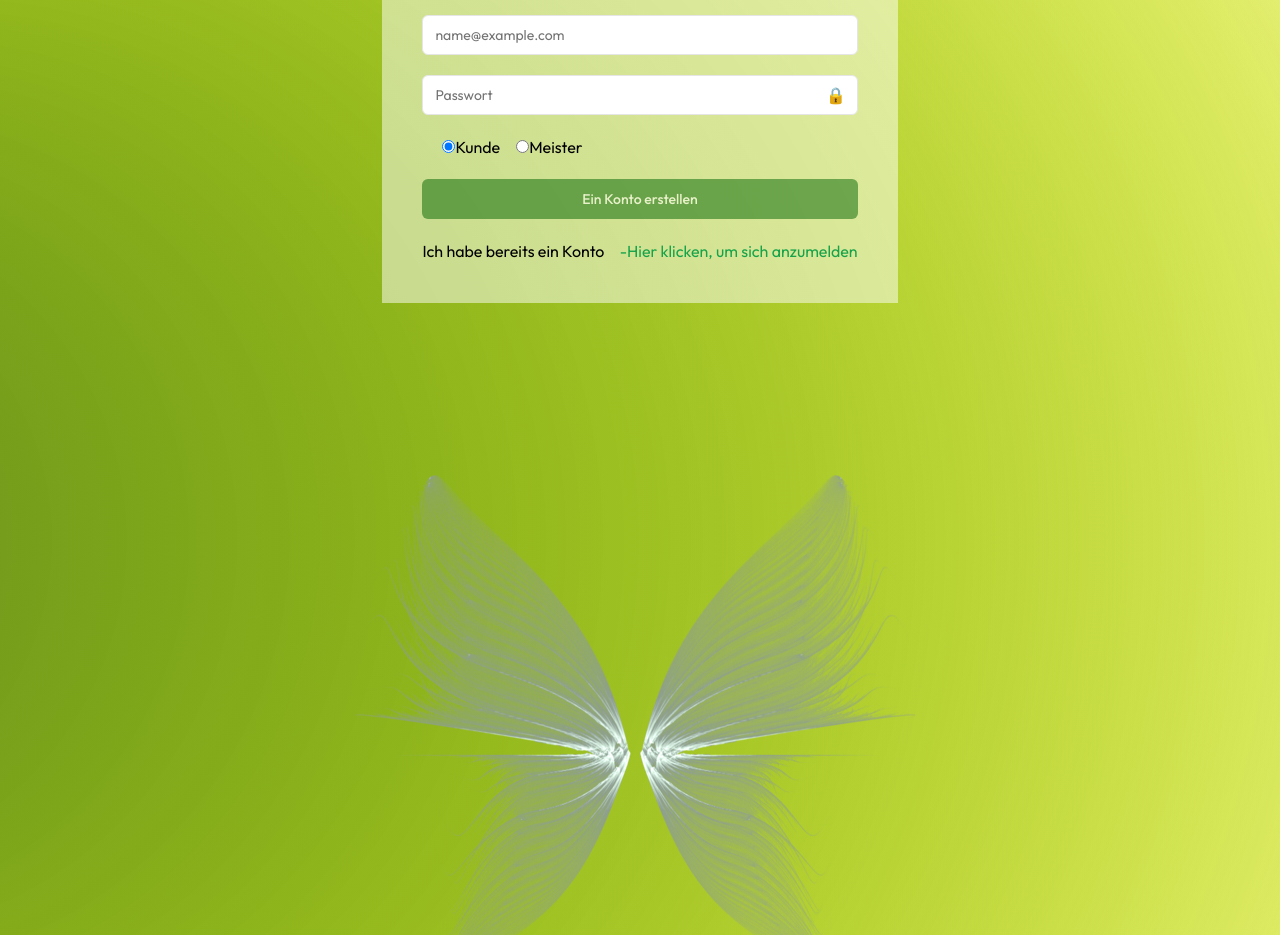
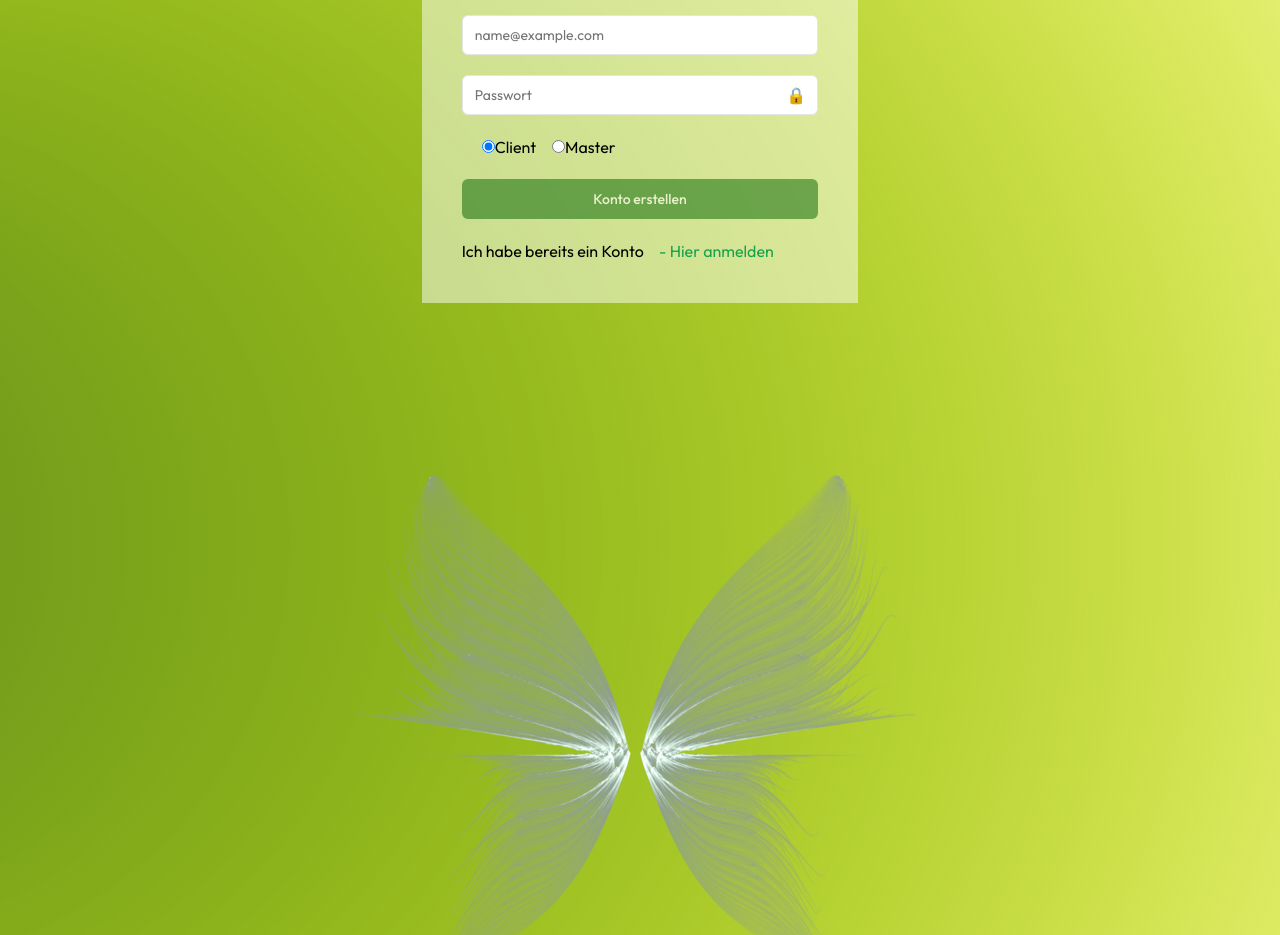
Before and after one commit to Loginofff/Beauty-book-3.0, a Next.js app: page /create-account in a window 1280 px wide. Shown: the part 860-1795 px from the top of the page. Built offline with nearby package versions, Linux system fonts and the light colour scheme.

Commit message:
auth fehler

```diff
--- a/app/(auth)/create-account/page.jsx
+++ b/app/(auth)/create-account/page.jsx
@@ -18,40 +18,37 @@ function CreateAccount() {
   const router = useRouter();
   const { setUser } = useContext(AuthContext);
 
-  // Функция для локальной валидации пароля
-  const validatePassword = (password) => {
-    const regex = /^(?=.*[A-Za-z])(?=.*\d)(?=.*[@#$%^&+=!])(?=\S+$).{8,}$/;
-    return regex.test(password);
-  };
+  // Функции для валидации email и пароля
+  const validateEmail = (email) => /^[^\s@]+@[^\s@]+\.[^\s@]+$/.test(email);
+  const validatePassword = (password) =>
+    /^(?=.*[A-Za-z])(?=.*\d)(?=.*[@#$%^&+=!])(?=\S+$).{8,}$/.test(password);
 
-  // Функция перевода ошибок на немецкий
+  // Перевод ошибок на немецкий
   const translateError = (message) => {
     const translations = {
-      "Email already exists": "Diese E-Mail-Adresse ist bereits registriert.",
-      "Invalid email format": "Ungültiges E-Mail-Format.",
-      "Password is too weak":
-        "Das Passwort ist zu schwach. Es muss mindestens 8 Zeichen lang sein und einen Buchstaben, eine Zahl und ein Sonderzeichen enthalten.",
-      "User creation failed": "Fehler bei der Kontoerstellung.",
+      "Invalid email format": "Bitte geben Sie eine gültige E-Mail-Adresse ein.",
+      "Email already registered": "Diese E-Mail-Adresse ist bereits registriert.",
+      "Password does not meet requirements":
+        "Das Passwort muss mindestens 8 Zeichen lang sein und Buchstaben, Zahlen sowie Sonderzeichen enthalten.",
     };
     return translations[message] || "Ein unbekannter Fehler ist aufgetreten.";
   };
 
-  // Обработчик отправки данных
+  // Функция для регистрации
   const onCreateAccount = async () => {
+    if (!validateEmail(email)) {
+      toast.error("Bitte geben Sie eine gültige E-Mail-Adresse ein.");
+      return;
+    }
+
     if (!validatePassword(hashPassword)) {
       toast.error(
-        "Das Passwort muss mindestens 8 Zeichen lang sein, eine Zahl, einen Buchstaben und ein Sonderzeichen enthalten."
+        "Das Passwort muss mindestens 8 Zeichen lang sein und Buchstaben, Zahlen sowie Sonderzeichen enthalten."
       );
       return;
     }
 
-    const userData = {
-      firstName,
-      lastName,
-      email,
-      hashPassword,
-      role,
-    };
+    const userData = { firstName, lastName, email, hashPassword, role };
 
     try {
       const res = await fetch(
@@ -66,9 +63,9 @@ function CreateAccount() {
         }
       );
 
-      // Проверяем статус ответа
+      // Проверяем ответ сервера
       if (!res.ok) {
-        let errorMessage = "Fehler bei der Kontoerstellung.";
+        let errorMessage = "Registrierung fehlgeschlagen.";
         if (res.headers.get("content-type")?.includes("application/json")) {
           const errorData = await res.json();
           errorMessage = translateError(errorData.message || errorMessage);
@@ -77,22 +74,21 @@ function CreateAccount() {
         return;
       }
 
-      // Парсим ответ
+      // Успешная регистрация
       const data = await res.json();
       setUser(data);
       sessionStorage.setItem("user", JSON.stringify(data));
       toast.success("Konto erfolgreich erstellt!");
       router.push("/");
     } catch (error) {
-      console.error("Fehler bei der Kontoerstellung:", error);
+      console.error("Fehler bei der Registrierung:", error);
       toast.error("Ein Fehler ist aufgetreten. Bitte versuchen Sie es später erneut.");
     }
   };
 
-  // Перенаправление, если пользователь уже вошел
+  // Проверка, есть ли пользователь в сессии
   useEffect(() => {
-    const user = sessionStorage.getItem("user");
-    if (user) {
+    if (sessionStorage.getItem("user")) {
       router.push("/");
     }
   }, [router]);
@@ -101,7 +97,9 @@ function CreateAccount() {
     <div className="flex items-baseline justify-center my-20">
       <div className="flex flex-col items-center justify-center p-10 bg-blur-sm">
         <h2 className="font-bold text-3xl">Ein Konto erstellen</h2>
-        <h2 className="text-gray-500">Geben Sie Ihre Daten ein, um ein Konto zu erstellen</h2>
+        <h2 className="text-gray-500">
+          Geben Sie Ihre Daten ein, um ein Konto zu erstellen
+        </h2>
 
         <div className="w-full flex flex-col gap-5 mt-7">
           <Input
@@ -110,7 +108,7 @@ function CreateAccount() {
             value={firstName}
             onChange={(e) => setFirstName(e.target.value)}
             pattern="[A-Za-z]+"
-            title="Bitte geben Sie nur Buchstaben für den Vornamen ein"
+            title="Bitte geben Sie nur Buchstaben für den Vornamen ein."
           />
           <Input
             style={{ color: "black", backgroundColor: "white" }}
@@ -118,7 +116,7 @@ function CreateAccount() {
             value={lastName}
             onChange={(e) => setLastName(e.target.value)}
             pattern="[A-Za-z]+"
-            title="Bitte geben Sie nur Buchstaben für den Nachnamen ein"
+            title="Bitte geben Sie nur Buchstaben für den Nachnamen ein."
           />
           <Input
             style={{ color: "black", backgroundColor: "white" }}
@@ -136,7 +134,6 @@ function CreateAccount() {
               placeholder="Passwort"
               value={hashPassword}
               onChange={(e) => setHashPassword(e.target.value)}
-              title="Das Passwort muss mindestens eine Zahl, einen Buchstaben und 8 oder mehr Zeichen enthalten"
             />
             <button
               type="button"
@@ -150,12 +147,22 @@ function CreateAccount() {
 
           <div className="flex gap-4 px-5">
             <label>
-              <input type="radio" value="CLIENT" checked={role === "CLIENT"} onChange={() => setRole("CLIENT")} />
-              Kunde
+              <input
+                type="radio"
+                value="CLIENT"
+                checked={role === "CLIENT"}
+                onChange={() => setRole("CLIENT")}
+              />
+              Client
             </label>
             <label>
-              <input type="radio" value="MASTER" checked={role === "MASTER"} onChange={() => setRole("MASTER")} />
-              Meister
+              <input
+                type="radio"
+                value="MASTER"
+                checked={role === "MASTER"}
+                onChange={() => setRole("MASTER")}
+              />
+              Master
             </label>
           </div>
 
@@ -165,12 +172,12 @@ function CreateAccount() {
             onClick={onCreateAccount}
             disabled={!firstName || !lastName || !email || !hashPassword}
           >
-            Ein Konto erstellen
+            Konto erstellen
           </Button>
           <p>
             Ich habe bereits ein Konto{" "}
             <Link href={"/sign-in"} className="text-green-600 ml-3">
-              -Hier klicken, um sich anzumelden
+              - Hier anmelden
             </Link>
           </p>
         </div>
```
